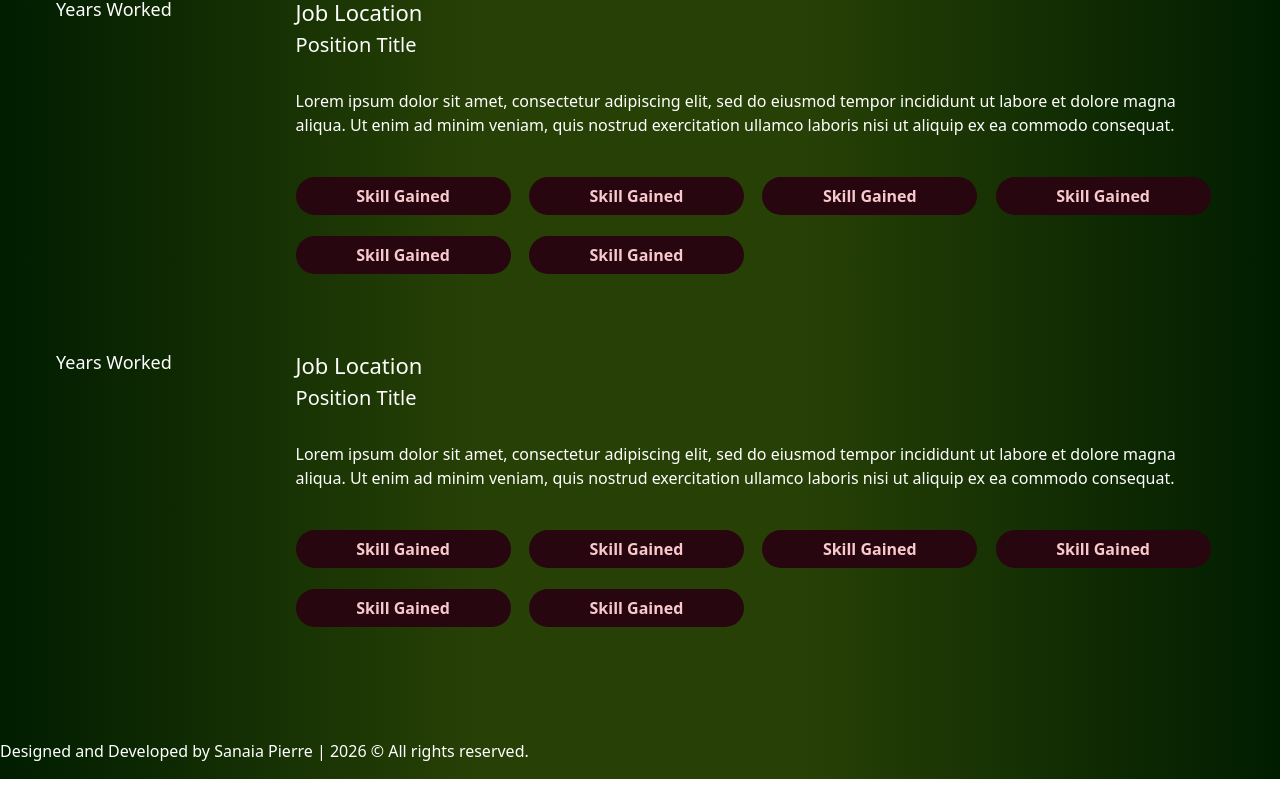
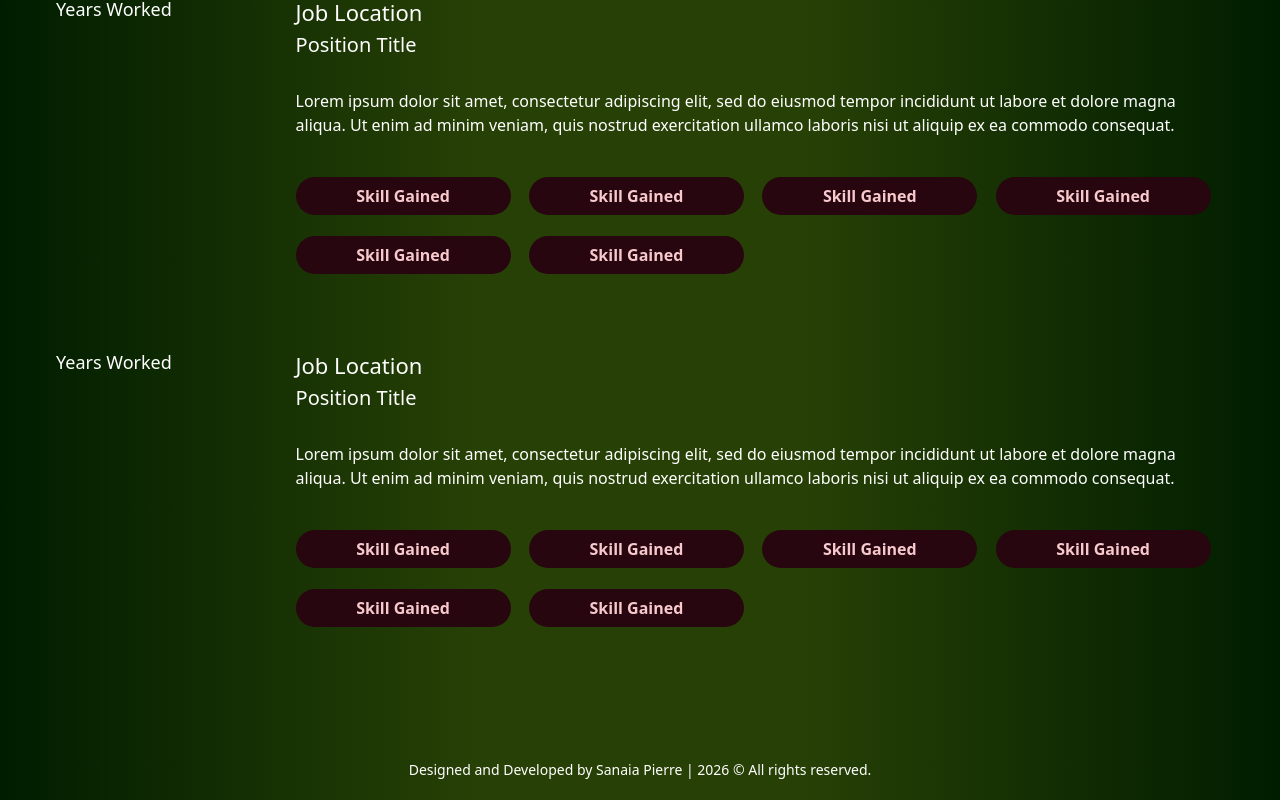
Before and after one commit to sapierre26/PierrePortfolio, a React (Vite) app in the folder PierrePortfolio/: page / in a window 1280 px wide. Shown: the part 3300-4100 px from the top of the page. Before the commit the page ends 4079 px from the top, so only its background shows below. Built offline with nearby package versions, Linux system fonts and the light colour scheme.

Commit message:
Added styling and formatting to the Footer component

```diff
--- a/PierrePortfolio/src/components/Footer.tsx
+++ b/PierrePortfolio/src/components/Footer.tsx
@@ -1,9 +1,12 @@
+import '../css/tokens.css'
+import '../css/Footer.css'
+
 function Footer() {
   return (
     <>
-      <footer className="footer">
-        <p>Designed and Developed by Sanaia Pierre | 2026 © All rights reserved.</p>
-      </footer>
+      <div className="card-footer">
+        Designed and Developed by Sanaia Pierre | 2026 © All rights reserved.
+      </div>
     </>
   )
 }
--- /dev/null
+++ b/PierrePortfolio/src/css/Footer.css
@@ -0,0 +1,11 @@
+.card-footer {
+    display: flex;
+    flex-direction: column;
+    justify-content: center;
+    gap: var(--grid-gap);
+    max-width: var(--max-content-width);
+    margin: var(--margin-zero);
+    padding: var(--padding-footer);
+    font-size: var(--footer-p-size);
+    text-align: center;
+}
--- a/PierrePortfolio/src/css/tokens.css
+++ b/PierrePortfolio/src/css/tokens.css
@@ -25,6 +25,8 @@
     --item-p-size: 20px;
     --item-list-size: 16px;
 
+    --footer-p-size: 14px;
+
     /* LAYOUT CHOICES */
     --max-content-width: 1200px;
 
@@ -36,6 +38,7 @@
     --padding-body: 80px 0;
     --padding-body-sub: 60px;
     --padding-skill-item: 7px 10px 7px 10px;
+    --padding-footer: 20px 60px 20px 60px;
 
     --navbar-gap: 16px;
     --grid-gap-small: 5px;
```
